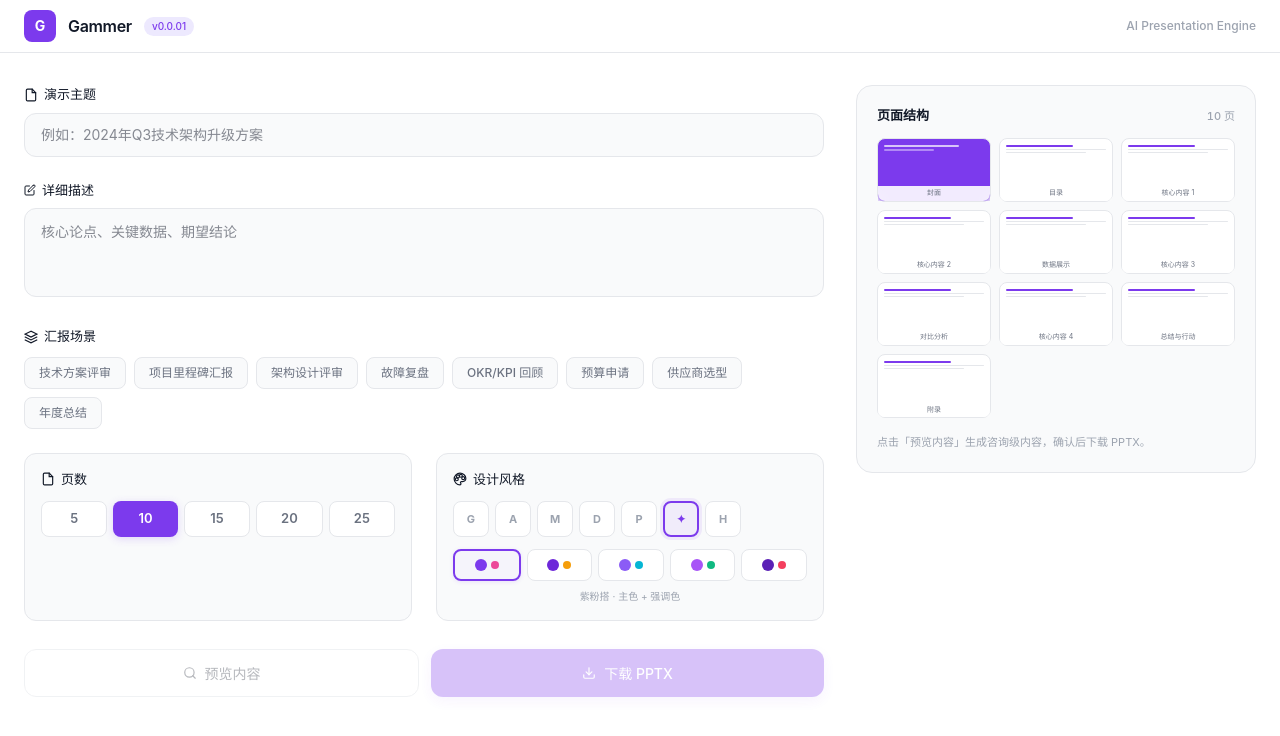
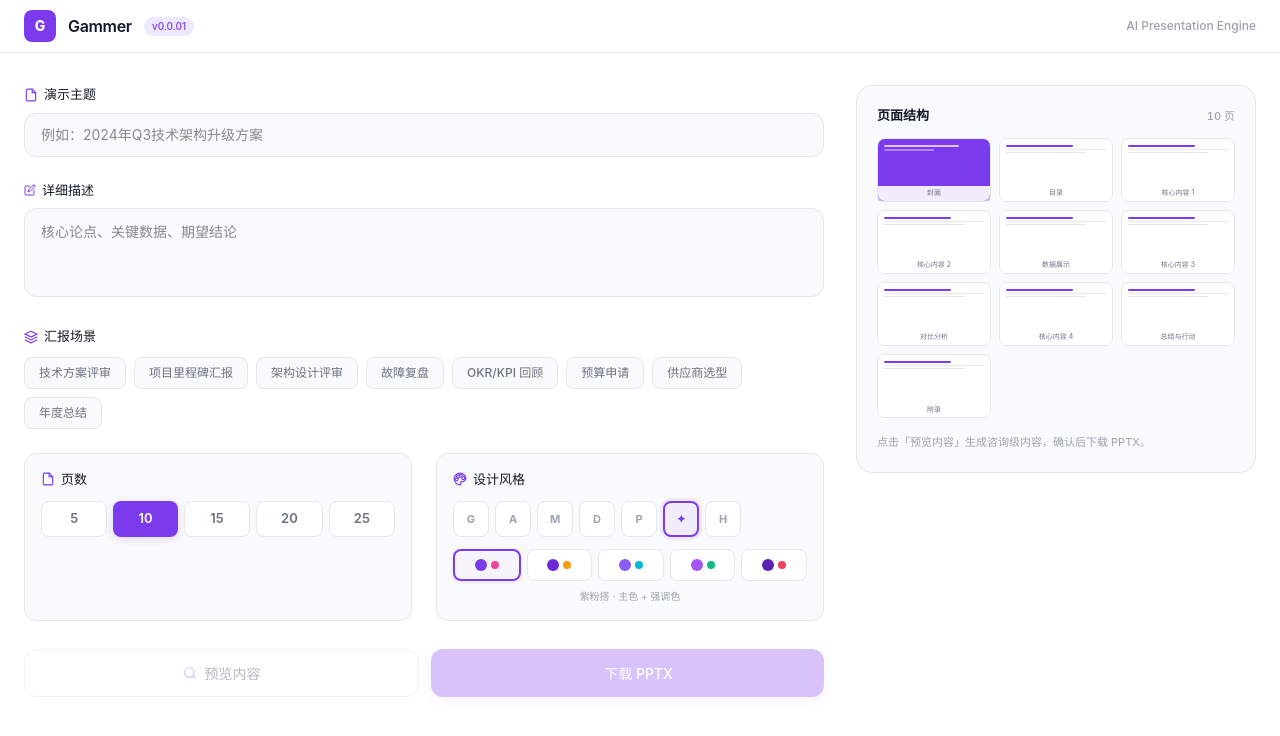
Before and after one commit to HaHing/gammer, a Next.js app: page / in a window 1280 px wide. Shown: the top 736 px of the page. Built offline with nearby package versions, Linux system fonts and the light colour scheme.

Commit message:
style: Logo紫底白G + SVG图标紫色线条 - Logo: 固定 #7C3AED 紫色背景 + 白色 extrabold G（不随主题变化） - 所有 SVG 图标 stroke 从 currentColor 改为 #7C3AED 紫色

```diff
--- a/src/app/page.tsx
+++ b/src/app/page.tsx
@@ -8,18 +8,19 @@ import SlideRenderer from '@/components/SlideRenderer';
 
 const PAGE_OPTIONS: PageCount[] = [5, 10, 15, 20, 25];
 
-// SVG icon components
+// SVG icon components — purple (#7C3AED) stroke
+const P = '#7C3AED';
 const Icon = {
-  search: <svg width="14" height="14" viewBox="0 0 24 24" fill="none" stroke="currentColor" strokeWidth="2" strokeLinecap="round"><circle cx="11" cy="11" r="8"/><path d="m21 21-4.3-4.3"/></svg>,
-  download: <svg width="14" height="14" viewBox="0 0 24 24" fill="none" stroke="currentColor" strokeWidth="2" strokeLinecap="round"><path d="M21 15v4a2 2 0 0 1-2 2H5a2 2 0 0 1-2-2v-4"/><polyline points="7 10 12 15 17 10"/><line x1="12" y1="15" x2="12" y2="3"/></svg>,
-  left: <svg width="14" height="14" viewBox="0 0 24 24" fill="none" stroke="currentColor" strokeWidth="2" strokeLinecap="round"><polyline points="15 18 9 12 15 6"/></svg>,
-  right: <svg width="14" height="14" viewBox="0 0 24 24" fill="none" stroke="currentColor" strokeWidth="2" strokeLinecap="round"><polyline points="9 18 15 12 9 6"/></svg>,
-  refresh: <svg width="12" height="12" viewBox="0 0 24 24" fill="none" stroke="currentColor" strokeWidth="2" strokeLinecap="round"><polyline points="23 4 23 10 17 10"/><path d="M20.49 15a9 9 0 1 1-2.12-9.36L23 10"/></svg>,
-  edit: <svg width="12" height="12" viewBox="0 0 24 24" fill="none" stroke="currentColor" strokeWidth="2" strokeLinecap="round"><path d="M11 4H4a2 2 0 0 0-2 2v14a2 2 0 0 0 2 2h14a2 2 0 0 0 2-2v-7"/><path d="M18.5 2.5a2.121 2.121 0 0 1 3 3L12 15l-4 1 1-4 9.5-9.5z"/></svg>,
-  file: <svg width="14" height="14" viewBox="0 0 24 24" fill="none" stroke="currentColor" strokeWidth="2" strokeLinecap="round"><path d="M14 2H6a2 2 0 0 0-2 2v16a2 2 0 0 0 2 2h12a2 2 0 0 0 2-2V8z"/><polyline points="14 2 14 8 20 8"/></svg>,
-  layers: <svg width="14" height="14" viewBox="0 0 24 24" fill="none" stroke="currentColor" strokeWidth="2" strokeLinecap="round"><polygon points="12 2 2 7 12 12 22 7 12 2"/><polyline points="2 17 12 22 22 17"/><polyline points="2 12 12 17 22 12"/></svg>,
-  palette: <svg width="14" height="14" viewBox="0 0 24 24" fill="none" stroke="currentColor" strokeWidth="2" strokeLinecap="round"><circle cx="13.5" cy="6.5" r="2.5"/><circle cx="17.5" cy="10.5" r="2.5"/><circle cx="8.5" cy="7.5" r="2.5"/><circle cx="6.5" cy="12.5" r="2.5"/><path d="M12 2C6.5 2 2 6.5 2 12s4.5 10 10 10c.926 0 1.648-.746 1.648-1.688 0-.437-.18-.835-.437-1.125-.29-.289-.438-.652-.438-1.125a1.64 1.64 0 0 1 1.668-1.668h1.996c3.051 0 5.555-2.503 5.555-5.554C21.965 6.012 17.461 2 12 2z"/></svg>,
-  check: <svg width="12" height="12" viewBox="0 0 24 24" fill="none" stroke="currentColor" strokeWidth="2.5" strokeLinecap="round"><polyline points="20 6 9 17 4 12"/></svg>,
+  search: <svg width="14" height="14" viewBox="0 0 24 24" fill="none" stroke={P} strokeWidth="2" strokeLinecap="round"><circle cx="11" cy="11" r="8"/><path d="m21 21-4.3-4.3"/></svg>,
+  download: <svg width="14" height="14" viewBox="0 0 24 24" fill="none" stroke={P} strokeWidth="2" strokeLinecap="round"><path d="M21 15v4a2 2 0 0 1-2 2H5a2 2 0 0 1-2-2v-4"/><polyline points="7 10 12 15 17 10"/><line x1="12" y1="15" x2="12" y2="3"/></svg>,
+  left: <svg width="14" height="14" viewBox="0 0 24 24" fill="none" stroke={P} strokeWidth="2" strokeLinecap="round"><polyline points="15 18 9 12 15 6"/></svg>,
+  right: <svg width="14" height="14" viewBox="0 0 24 24" fill="none" stroke={P} strokeWidth="2" strokeLinecap="round"><polyline points="9 18 15 12 9 6"/></svg>,
+  refresh: <svg width="12" height="12" viewBox="0 0 24 24" fill="none" stroke={P} strokeWidth="2" strokeLinecap="round"><polyline points="23 4 23 10 17 10"/><path d="M20.49 15a9 9 0 1 1-2.12-9.36L23 10"/></svg>,
+  edit: <svg width="12" height="12" viewBox="0 0 24 24" fill="none" stroke={P} strokeWidth="2" strokeLinecap="round"><path d="M11 4H4a2 2 0 0 0-2 2v14a2 2 0 0 0 2 2h14a2 2 0 0 0 2-2v-7"/><path d="M18.5 2.5a2.121 2.121 0 0 1 3 3L12 15l-4 1 1-4 9.5-9.5z"/></svg>,
+  file: <svg width="14" height="14" viewBox="0 0 24 24" fill="none" stroke={P} strokeWidth="2" strokeLinecap="round"><path d="M14 2H6a2 2 0 0 0-2 2v16a2 2 0 0 0 2 2h12a2 2 0 0 0 2-2V8z"/><polyline points="14 2 14 8 20 8"/></svg>,
+  layers: <svg width="14" height="14" viewBox="0 0 24 24" fill="none" stroke={P} strokeWidth="2" strokeLinecap="round"><polygon points="12 2 2 7 12 12 22 7 12 2"/><polyline points="2 17 12 22 22 17"/><polyline points="2 12 12 17 22 12"/></svg>,
+  palette: <svg width="14" height="14" viewBox="0 0 24 24" fill="none" stroke={P} strokeWidth="2" strokeLinecap="round"><circle cx="13.5" cy="6.5" r="2.5"/><circle cx="17.5" cy="10.5" r="2.5"/><circle cx="8.5" cy="7.5" r="2.5"/><circle cx="6.5" cy="12.5" r="2.5"/><path d="M12 2C6.5 2 2 6.5 2 12s4.5 10 10 10c.926 0 1.648-.746 1.648-1.688 0-.437-.18-.835-.437-1.125-.29-.289-.438-.652-.438-1.125a1.64 1.64 0 0 1 1.668-1.668h1.996c3.051 0 5.555-2.503 5.555-5.554C21.965 6.012 17.461 2 12 2z"/></svg>,
+  check: <svg width="12" height="12" viewBox="0 0 24 24" fill="none" stroke={P} strokeWidth="2.5" strokeLinecap="round"><polyline points="20 6 9 17 4 12"/></svg>,
 };
 
 // Per-theme color palettes: 5 shade/combo options each
@@ -186,7 +187,7 @@ export default function Home() {
       <header className="sticky top-0 z-30 border-b bg-white/80 backdrop-blur-md" style={{ borderColor: 'var(--border-0)' }}>
         <div className="max-w-[1280px] mx-auto h-13 px-6 flex items-center justify-between">
           <div className="flex items-center gap-3">
-            <div className="w-8 h-8 rounded-lg flex items-center justify-center text-white font-bold text-sm" style={{ background: palette.primary }}>G</div>
+            <div className="w-8 h-8 rounded-lg flex items-center justify-center text-white font-extrabold text-sm" style={{ background: '#7C3AED' }}>G</div>
             <span className="text-[16px] font-semibold tracking-[-0.02em]" style={{ color: 'var(--text-0)' }}>Gammer</span>
             <span className="text-[10px] px-2 py-0.5 rounded-full font-medium" style={{ color: 'var(--accent)', background: 'var(--accent-light)' }}>v0.0.01</span>
           </div>
```
